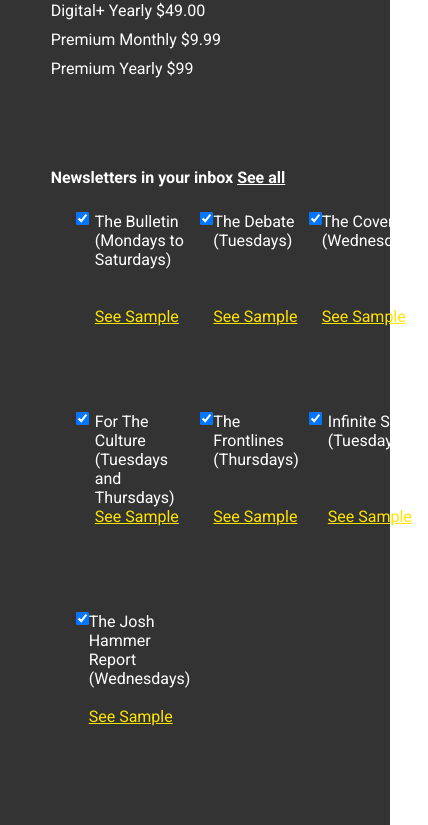
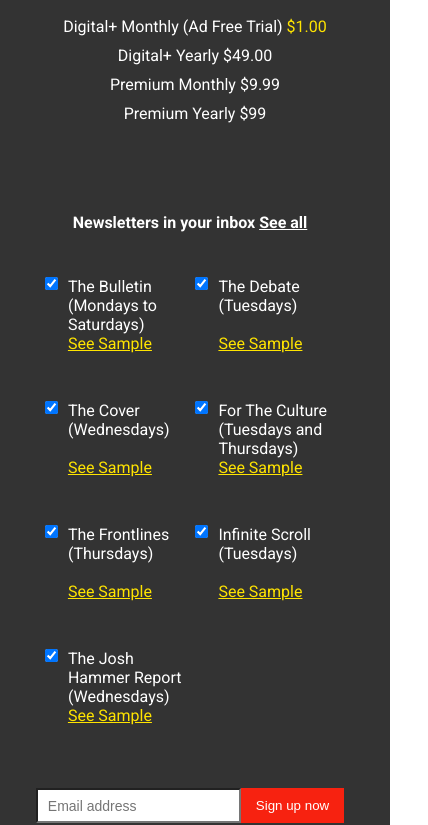
Before and after one commit to AnthonyGleason/Newsweek-Layout-Clone, a React (Create React App) app: page / in a window 390 px wide. Shown: the part 9269-10094 px from the top of the page, 428 px wide, since content can reach past the window. Built offline with nearby package versions, Linux system fonts and the light colour scheme.

Commit message:
add responsive footer for support to as low 320px mobile devices

```diff
--- a/src/styles/footer.css
+++ b/src/styles/footer.css
@@ -1,9 +1,19 @@
 .footer{
   background-color: #333;
   color: white;
-  padding-left: 13%;
-  padding-right: 13%;
   font-family: 'Roboto', 'sans-serif';
+}
+
+@media only screen and (max-width: 1210px) {
+  .footer {
+    padding: 0% 5% 3.5% 5%;
+  }
+}
+
+@media only screen and (min-width: 1211px) {
+  .footer {
+    padding: 0% 13% 3.5% 13%;
+  }
 }
 .footer-nav{
   display: flex;
@@ -17,9 +27,31 @@
   flex-grow: 1;
   gap: 20px;
 }
-.footer-title{
-  font-weight: 700;
-  margin-top: 20px;
+/* mobile */
+@media screen and (max-width: 799px){
+  .footer-title{
+    text-align: center;
+  }
+  .footer-subscription-menu li{
+    text-align: center;
+  }
+  .footer-topics li,
+  .footer-menu{
+    font-size: 12px;
+  }
+}
+/* reg layout */
+@media screen and (min-width: 800px){
+  .footer-title{
+    text-align: start;
+  }
+  .footer-subscription-menu li{
+    text-align: start;
+  }
+  .footer-topics li,
+  .footer-menu{
+    font-size: 15px;
+  }
 }
 /* desktop layout */
 @media screen and (min-width: 1200px) {
@@ -30,6 +62,10 @@
     grid-template-areas:
     "topics subscriptions"
     "news mag";
+  }
+  .footer-newsletter-content{
+    grid-template-columns: 1fr 1fr 1fr;
+    grid-template-rows: 1fr 1fr 1fr;
   }
   .footer-subscriptions{
     border-left: 2px solid #6b6b6b;
@@ -45,6 +81,10 @@
   .footer-content{
     display: flex;
     flex-direction: column;
+  }
+  .footer-newsletter-content{
+    grid-template-columns: 1fr 1fr ;
+    grid-template-rows: 1fr 1fr 1fr;
   }
   .footer-topics{
     padding-bottom: 50px;
@@ -62,6 +102,11 @@
   .footer-newsletter-terms{
     text-align: center;
   }
+}
+.footer-title{
+  margin-top: 20px;
+  font-weight: 700;
+  padding-bottom: 20px;
 }
 .footer-topics{
   display: grid;
@@ -91,8 +136,6 @@
 .footer-newsletter-content{
   list-style: none;
   display: grid;
-  grid-template-columns: 1fr 1fr 1fr;
-  grid-template-rows: 1fr 1fr 1fr;
   padding: 20px;
 }
 .footer-newsletter-content li{
@@ -174,6 +217,7 @@
   display: flex;
   flex-direction: column;
   gap: 15px;
+  padding: 2px;
 }
 .footer-category{
   font-weight: 700;
@@ -185,15 +229,16 @@
 }
 form input{
   font-size: 14px;
-  height: 30px;
+  height: 35px;
   font-weight: 400;
   padding: 10px;
+  border-radius: 0px;
 }
 form button{
   background-color: #f72210;
   color: white;
   border: none;
-  height: 30px;
+  height: 35px;
   padding-left: 15px;
   padding-right: 15px;
   margin-bottom: 30px;
```
